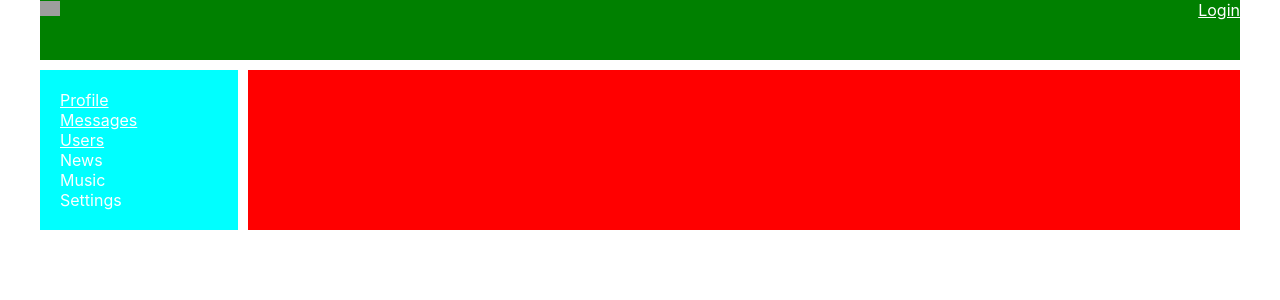
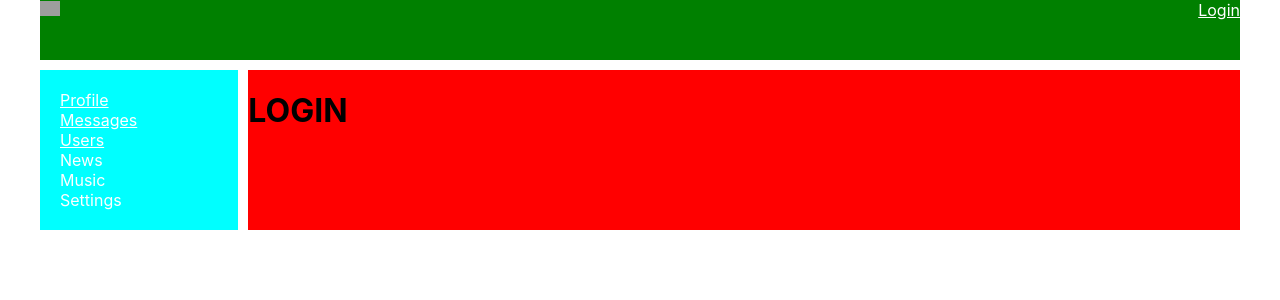
Before and after one commit to DoctorZalman/react_2020_learn, a React (Create React App) app: page /login in a window 1280 px wide. Shown: the top 300 px of the page. Built offline with nearby package versions, Linux system fonts and the light colour scheme; no server answers; grey boxes are pictures that could not be loaded.

Commit message:
68_less_redirect

```diff
--- a/src/App.js
+++ b/src/App.js
@@ -6,20 +6,23 @@ import DialogsContainer from "./components/Dialogs/DialogsContainer";
 import UsersContainer from "./components/Users/UsersContainer";
 import ProfileContainer from "./components/Profile/ProfileContainer";
 import HeaderComponent from "./components/Header/HeaderContainer";
+import LoginPage from "./components/Login/Login";
 
 
 const App = () => {
 	return (
 		<div className="app-wrapper">
-			<HeaderComponent />
+			<HeaderComponent/>
 			<Navbar/>
 			<div className="app-wrapper-content">
 				<Route path='/dialogs'
-				       render={() => <DialogsContainer />}/>
+				       render={() => <DialogsContainer/>}/>
 				<Route path='/profile/:userId?'
-				       render={() => <ProfileContainer />}/>
+				       render={() => <ProfileContainer/>}/>
 				<Route path='/users'
-				       render={() => <UsersContainer /> }/>
+				       render={() => <UsersContainer/>}/>
+				<Route path='/login'
+				       render={() => <LoginPage/>}/>
 
 			</div>
 		</div>
--- a/src/components/Dialogs/Dialogs.jsx
+++ b/src/components/Dialogs/Dialogs.jsx
@@ -3,6 +3,7 @@ import s from './Dialogs.module.css';
 import DialogsItem from "./DialogItem/DialogsItem";
 import Message from "./Message/Message";
 import {sendMessageCreator, updateNewMessageBodyCreator} from "../../redux/store";
+import {Redirect} from "react-router-dom";
 
 
 const Dialogs = (props) => {
@@ -19,6 +20,8 @@ const Dialogs = (props) => {
 		let body = e.target.value;
 		props.updateNewMessageBody(body);
 	}
+
+	if(!props.isAuth) return <Redirect to="/login"/>;
 	return (
 		<div className={s.dialogs}>
 			<div className={s.dialogsItems}>
--- a/src/components/Dialogs/DialogsContainer.jsx
+++ b/src/components/Dialogs/DialogsContainer.jsx
@@ -5,7 +5,8 @@ import {connect} from "react-redux";
 
 let mapStateToProps = (state) => {
 	return {
-		dialogsPage: state.dialogsPage
+		dialogsPage: state.dialogsPage,
+		isAuth: state.auth.isAuth
 	}
 }
 let mapDispatchToProps = (dispatch) => {
--- a/src/components/Header/HeaderContainer.jsx
+++ b/src/components/Header/HeaderContainer.jsx
@@ -2,7 +2,6 @@ import React from "react";
 import Header from "./Header";
 import {connect} from "react-redux";
 import {getAuthUserData} from "../../redux/auth-reducer";
-import {authAPI} from "../../api/api";
 
 class HeaderComponent extends React.Component{
 	componentDidMount() {
--- /dev/null
+++ b/src/components/Login/Login.jsx
@@ -0,0 +1,6 @@
+import React from "react";
+
+const Login = () =>{
+	return <h1>LOGIN</h1>
+}
+export default Login;
--- a/src/components/Profile/ProfileContainer.jsx
+++ b/src/components/Profile/ProfileContainer.jsx
@@ -2,7 +2,7 @@ import React from "react";
 import Profile from "./Profile";
 import {connect} from "react-redux";
 import {getUsersProfile} from "../../redux/profile-reducer"
-import {withRouter} from "react-router-dom";
+import {Redirect, withRouter} from "react-router-dom";
 
 class ProfileContainer extends React.Component {
 	componentDidMount() {
@@ -14,6 +14,7 @@ class ProfileContainer extends React.Component {
 	}
 
 	render() {
+		if(!this.props.isAuth) return <Redirect to="/login"/>;
 		return (
 			<div>
 				<Profile {...this.props} profile={this.props.profile}/>
@@ -23,7 +24,8 @@ class ProfileContainer extends React.Component {
 }
 
 let mapStateToProps = (state) => ({
-	profile: state.profilePage.profile
+	profile: state.profilePage.profile,
+	isAuth: state.auth.isAuth
 });
 
 let WithUrlDataContainerComponent = withRouter(ProfileContainer);
```
Also changed, not shown: 1 other file (tests, documents, lock files or other folders).
